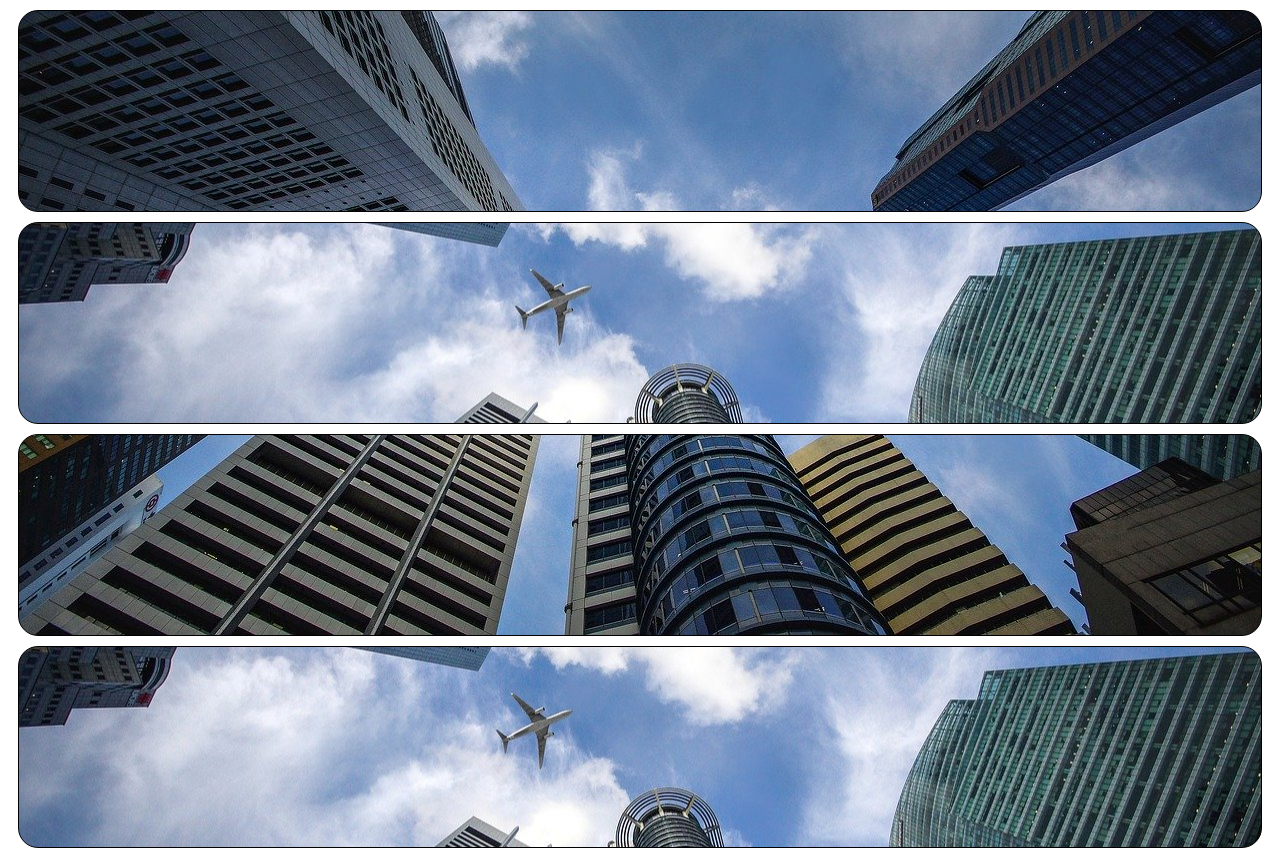
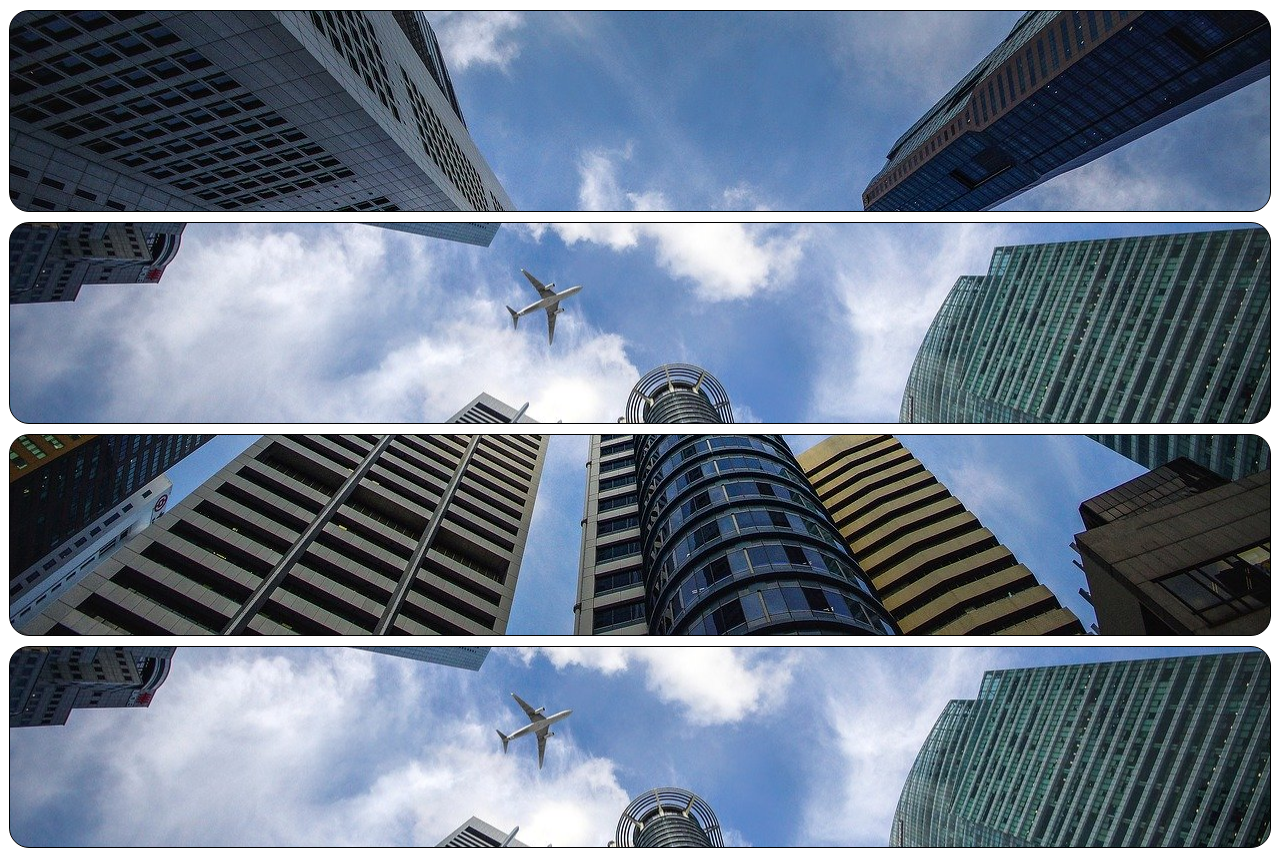
Before and after one commit to Bernardogattiamaral/html-css, a plain HTML site: page ex022/fundo003.html in a window 1280 px wide. Drawn offline with Linux system fonts and the light colour scheme.

Commit message:
Update fundo003.html
atualizei o fundo003

```diff
--- a/ex022/fundo003.html
+++ b/ex022/fundo003.html
@@ -9,8 +9,13 @@
             height: 200px;
             border: 1px solid black;
             border-radius: 20px;
-            margin: 10px;
+
             background-image: url('imagens/wallpaper002.jpg');
+            max-width: 1260px;
+            background-repeat: no-repeat;
+            margin: auto;
+            margin-top: 10px;
+
         }
         #q1 {
             background-position: left top;
```
